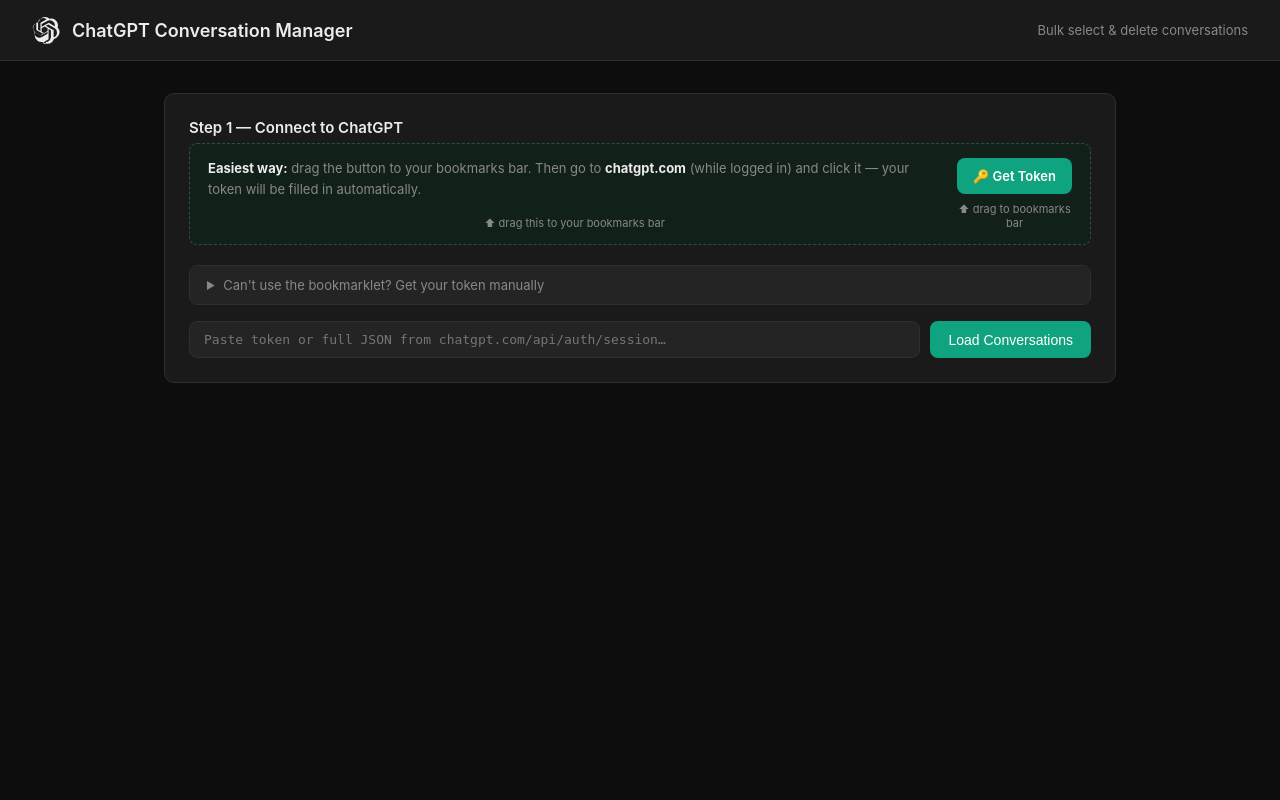
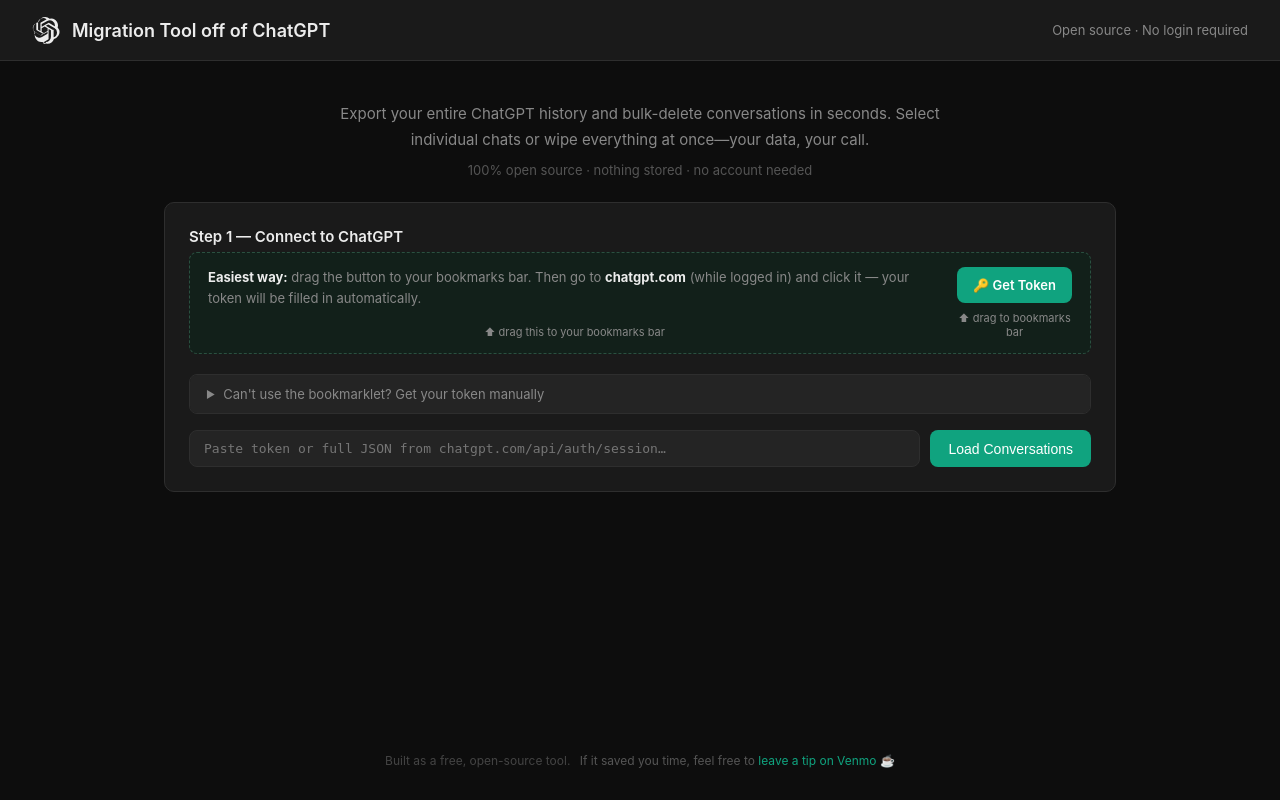
Before and after one commit to febbhav/deletegpt, a Flask app: page / in a window 1280 px wide. Run offline with Flask 3, Linux system fonts and the light colour scheme.

Commit message:
Rebrand to "Migration Tool off of ChatGPT" with hero description and tip link
- Rename app title and header from ChatGPT Conversation Manager
- Add hero description explaining export/bulk-delete functionality
- Add open-source badge and subtle Venmo tip footer
- Fix Vercel deploy issues (vercelignore gunicorn.ctl, remove functions block)

Co-Authored-By: Claude Opus 4.6 <noreply@anthropic.com>

```diff
--- a/app.py
+++ b/app.py
@@ -1,6 +1,6 @@
 #!/usr/bin/env python3
 """
-ChatGPT Conversation Manager – Flask backend
+Migration Tool off of ChatGPT – Flask backend
 Run: python app.py
 Then open: http://localhost:5000
 """
@@ -218,5 +218,5 @@ def delete_all():
 
 if __name__ == "__main__":
     port = int(os.environ.get("PORT", 5000))
-    print(f"\n  ChatGPT Manager running at http://localhost:{port}\n")
+    print(f"\n  Migration Tool off of ChatGPT running at http://localhost:{port}\n")
     app.run(debug=False, port=port)
--- a/templates/index.html
+++ b/templates/index.html
@@ -3,7 +3,7 @@
 <head>
   <meta charset="UTF-8" />
   <meta name="viewport" content="width=device-width, initial-scale=1.0" />
-  <title>ChatGPT Conversation Manager</title>
+  <title>Migration Tool off of ChatGPT</title>
   <style>
     *, *::before, *::after { box-sizing: border-box; margin: 0; padding: 0; }
 
@@ -626,11 +626,22 @@
   <svg width="28" height="28" viewBox="0 0 41 41" fill="none" xmlns="http://www.w3.org/2000/svg">
     <path d="M37.532 16.87a9.963 9.963 0 0 0-.856-8.184 10.078 10.078 0 0 0-10.855-4.835 9.964 9.964 0 0 0-6.239-2.566 10.078 10.078 0 0 0-9.612 6.977 9.967 9.967 0 0 0-6.666 4.834 10.08 10.08 0 0 0 1.24 11.817 9.965 9.965 0 0 0 .856 8.185 10.079 10.079 0 0 0 10.855 4.835 9.965 9.965 0 0 0 6.239 2.566 10.079 10.079 0 0 0 9.617-6.981 9.967 9.967 0 0 0 6.663-4.834 10.079 10.079 0 0 0-1.242-11.814zm-17.297 24.12a7.473 7.473 0 0 1-4.799-1.735c.061-.033.168-.091.237-.134l7.964-4.6a1.294 1.294 0 0 0 .655-1.134V19.054l3.366 1.944a.12.12 0 0 1 .066.092v9.299a7.505 7.505 0 0 1-7.49 7.601zM4.392 28.006a7.471 7.471 0 0 1-.894-5.023c.06.036.162.099.237.141l7.964 4.6a1.297 1.297 0 0 0 1.308 0l9.724-5.614v3.888a.12.12 0 0 1-.048.103l-8.051 4.649a7.504 7.504 0 0 1-10.24-2.744zM2.408 13.591a7.47 7.47 0 0 1 3.904-3.281v9.477a1.294 1.294 0 0 0 .654 1.132l9.723 5.614-3.366 1.944a.12.12 0 0 1-.114.012L4.2 23.136a7.505 7.505 0 0 1-1.792-9.545zm27.654 6.437l-9.724-5.615 3.367-1.943a.121.121 0 0 1 .114-.012l9.009 5.202a7.5 7.5 0 0 1-1.158 13.528v-9.476a1.293 1.293 0 0 0-.608-1.684zm3.35-5.043c-.059-.037-.162-.099-.236-.141l-7.965-4.6a1.298 1.298 0 0 0-1.308 0l-9.723 5.614v-3.888a.12.12 0 0 1 .048-.103l8.05-4.645a7.497 7.497 0 0 1 11.135 7.763zm-21.063 6.929l-3.367-1.944a.12.12 0 0 1-.065-.092v-9.299a7.497 7.497 0 0 1 12.293-5.756 6.94 6.94 0 0 0-.236.134l-7.965 4.6a1.294 1.294 0 0 0-.654 1.132l-.006 11.225zm1.829-3.943l4.33-2.501 4.332 2.5v4.999l-4.331 2.5-4.331-2.5V17.97z" fill="currentColor"/>
   </svg>
-  <h1>ChatGPT Conversation Manager</h1>
-  <span class="subtitle">Bulk select &amp; delete conversations</span>
+  <h1>Migration Tool off of ChatGPT</h1>
+  <span class="subtitle">Open source &middot; No login required</span>
 </header>
 
 <main>
+  <!-- Hero description -->
+  <div style="text-align:center;padding:8px 0 0">
+    <p style="font-size:15px;color:var(--muted);line-height:1.7;max-width:640px;margin:0 auto">
+      Export your entire ChatGPT history and bulk-delete conversations in seconds.
+      Select individual chats or wipe everything at once&mdash;your data, your call.
+    </p>
+    <p style="font-size:13px;color:#555;margin-top:10px">
+      100% open source &middot; nothing stored &middot; no account needed
+    </p>
+  </div>
+
   <!-- Token setup -->
   <div class="token-card">
     <h2>Step 1 — Connect to ChatGPT</h2>
@@ -1365,5 +1376,14 @@
     loadConversations();
   }
 </script>
+
+<footer style="text-align:center;padding:24px 16px 32px;font-size:12px;color:#444">
+  <span>Built as a free, open-source tool.</span>
+  <span style="margin-left:6px;color:#555">If it saved you time, feel free to
+    <a href="https://venmo.com/febian-shah" target="_blank" rel="noopener"
+       style="color:var(--accent);text-decoration:none">leave a tip on Venmo</a> &#x2615;
+  </span>
+</footer>
+
 </body>
 </html>
```
Also changed, not shown: vercel.json, 2 other files.
